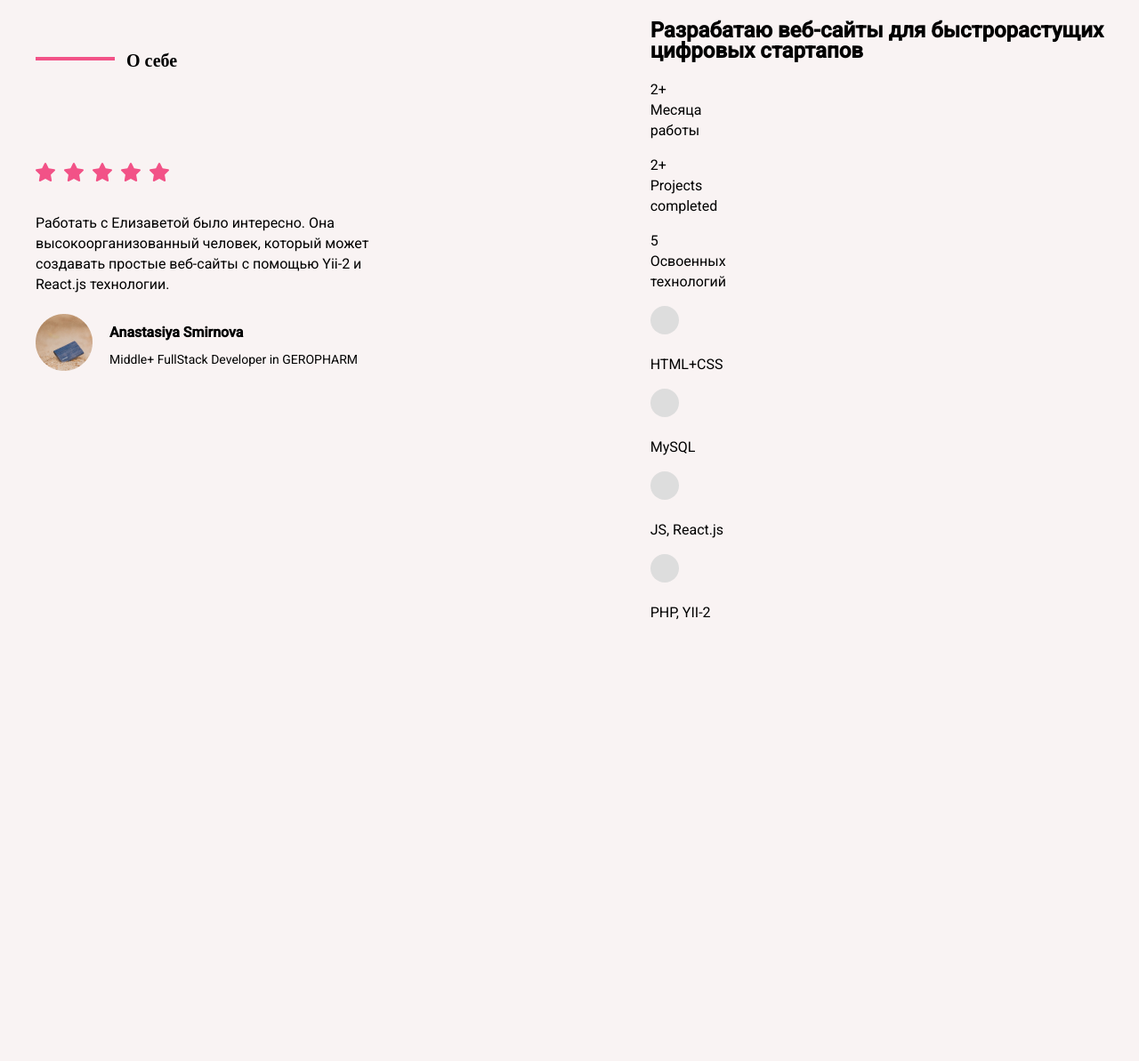
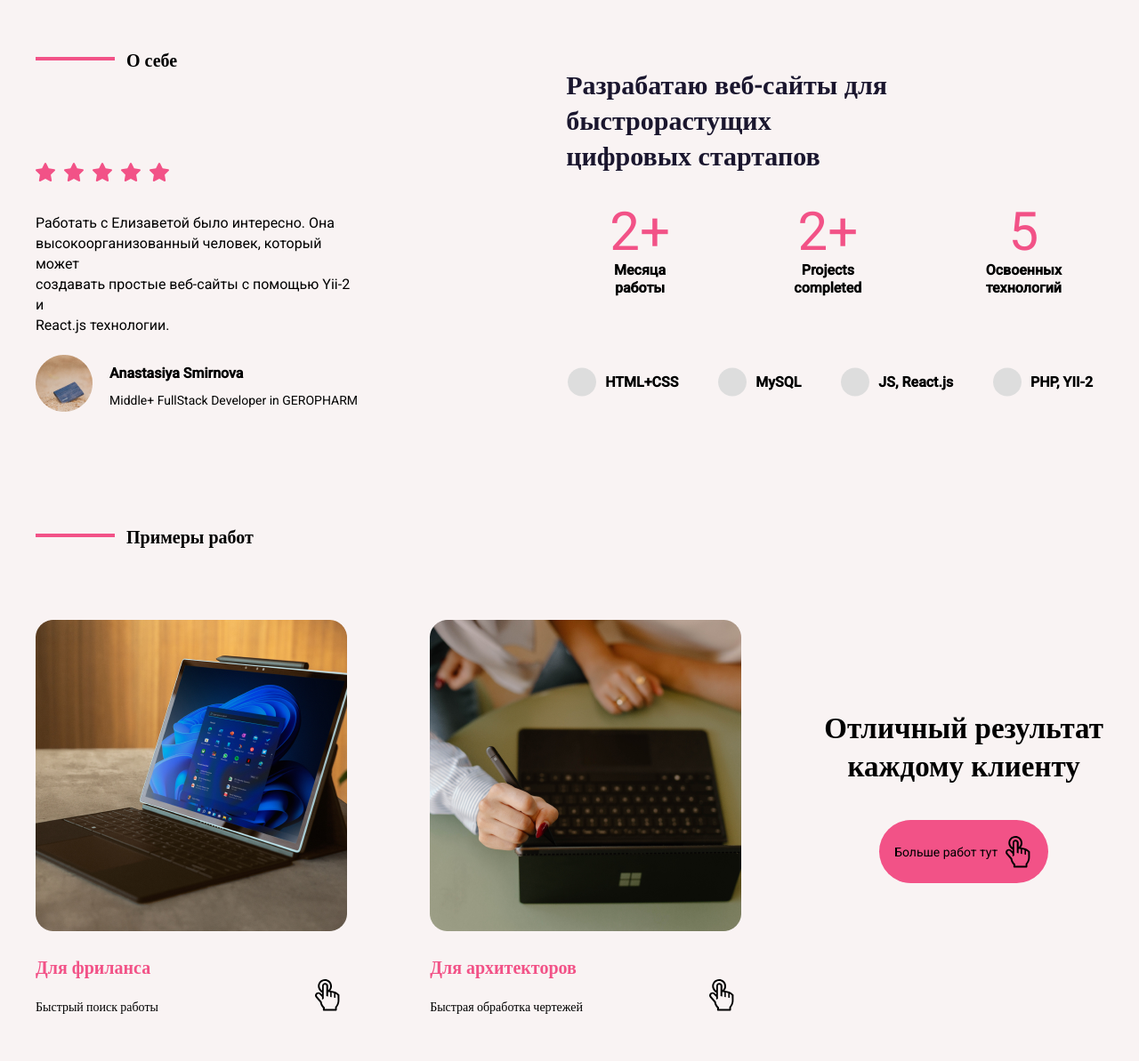
Before and after one commit to Elizaveta1992/final-project, a plain HTML site: page index.html in a window 1280 px wide. Shown: the part 1088-2281 px from the top of the page at 89% size. Before the commit the page ends 1894 px from the top, so only its background shows below. Drawn offline with nearby package versions, Linux system fonts and the light colour scheme.

Commit message:
+examples of works

```diff
--- a/CSS/style.css
+++ b/CSS/style.css
@@ -129,7 +129,7 @@ body{
 }
 
 .girl{
-    margin: 90px 0 1px 0px
+    margin: 90px 0 1px 0px;
 }
 
 
@@ -175,7 +175,7 @@ body{
 .as{
     margin-bottom: 16px;
     display: flex;
-    align-items: center
+    align-items: center;
 }
 
 .ava {
@@ -204,3 +204,162 @@ margin-top: 7px;
     line-height: 24px;
     margin: 0;
 }
+
+.skill {
+    margin: 53px 0 0 222px;
+}
+
+.skilltext {
+    font-family: 'Oswald';
+    font-style: normal;
+    font-weight: 600;
+    font-size: 30px;
+    line-height: 40px;
+    color: #1A162E;
+    margin: 17px 24px 19px 11px;
+}
+
+.skillnum{
+    font-family: 'Roboto';
+    font-style: normal;
+    margin: 0 47px 48px 60px;
+}
+
+.sn{
+    display: flex;
+    justify-content: space-between;
+}
+
+.num{
+    font-weight: 400;
+    font-size: 60px;
+    line-height: 66px;
+    color: #F25287;
+}
+
+.sn_3{
+    font-weight: 600;
+    font-size: 16px;
+    line-height: 20px;
+    text-align: center;
+}
+
+.skillend{
+    font-family: 'Roboto';
+    font-style: normal;
+    font-weight: 600;
+    font-size: 16px;
+    line-height: 31px;
+    color: #000000;
+    margin: 0 12px 13px 13px;
+}
+
+.se{
+    display: flex;
+    justify-content: space-between;
+}
+
+.se_2 {
+    display: flex;
+}
+
+.ellipse{
+    margin-right: 10px;
+}
+
+.exam{
+    max-width: 1200px;
+    margin: 90px auto;
+}
+
+.fline_2{
+    margin: 30px 0 62px 0;
+    display: flex;
+    font-family: 'Oswald';
+    font-style: normal;
+    font-weight: 600;
+    font-size: 20px;
+    line-height: 26px;
+}
+.ex_all{
+    display: flex;
+    justify-content: space-between;
+}
+
+.extext{
+    font-family: 'Oswald';
+    font-style: normal;
+    font-weight: 600;
+    font-size: 20px;
+    line-height: 26px;
+    color: #F25287;
+    margin: 20px 0 19px 0;
+}
+
+.extext_2{
+    font-family: 'Oswald';
+    font-style: normal;
+    font-weight: 400;
+    font-size: 14px;
+    line-height: 26px;
+    color: #000000;
+    margin: 0 0 46px 0;
+}
+
+.var{
+    display: flex;
+    justify-content: space-between;
+    align-items: center;
+}
+
+.ex_3{
+    margin: 75px 0 0;
+    display: flex;
+    flex-direction: column;
+    align-items: center
+}
+
+.extext_3{
+    font-family: 'Oswald';
+    font-style: normal;
+    font-weight: 600;
+    font-size: 33px;
+    line-height: 43px;
+    text-align: center;
+    color: #000000;
+    margin-bottom: 42px;
+}
+
+.ex_button{
+    background: #F25287;
+    border-radius: 100px;
+    display: flex;
+    justify-content: space-around;
+    align-items: center;
+    width: 190px;
+    height: 71px;
+}
+
+.ex_but:hover{
+    background:#A9DEF9;
+}
+
+.ex_button:hover{
+    background: #A9DEF9;
+}
+
+.exsp{
+    width: 117px;
+    height: 26px;
+    font-family: 'Roboto';
+    font-style: normal;
+    font-weight: 400;
+    font-size: 14px;
+    line-height: 26px;
+    color: #000000;
+    margin: 0 8px 0 17px;
+}
+
+.exsp_2{
+    margin-right: 12px;
+}
--- a/index.html
+++ b/index.html
@@ -127,7 +127,33 @@
                         </div>
                     </div>
                 </section>
-
+            <section class="exam">
+                <div class="fline_2">
+                    <img class="line" src="images/Line.svg" alt="line">
+                    <p class="linetxt">Примеры работ</p>
+                </div>
+                <div class="ex_all">
+                    <div class="ex_1">
+                        <img class="img_1" src="images/ex_1.png" alt="img_1">
+                        <div class="var">
+                            <div class="var_2"><p class="extext">Для фриланса</p>
+                        <p class="extext_2">Быстрый поиск работы</p></div>
+                        <a class="ex_but" href="#"><img src="images/click.svg"></a></div>
+                    </div>
+                    <div class="ex_2">
+                        <img class="img_1" src="images/ex_2.png" alt="img_2">
+                        <div class="var">
+                            <div class="var_2"><p class="extext">Для архитекторов</p>
+                        <p class="extext_2">Быстрая обработка чертежей</p></div>
+                        <a class="ex_but" href="#"><img src="images/click.svg"></a></div>
+                    </div>
+                    <div class="ex_3">
+                        <h1 class="extext_3">Отличный результат<br>
+                            каждому клиенту</h1>
+                        <a class="ex_button" href="#" > <span class="exsp">Больше работ тут</span> <img class="exsp_2" src="images/click.svg"></a>
+                    </div>
+                </div>
+            </section>
     </main>
 </body>
 </html>
```
Also changed, not shown: images/ex_1.png (added), images/ex_2.png (added).
